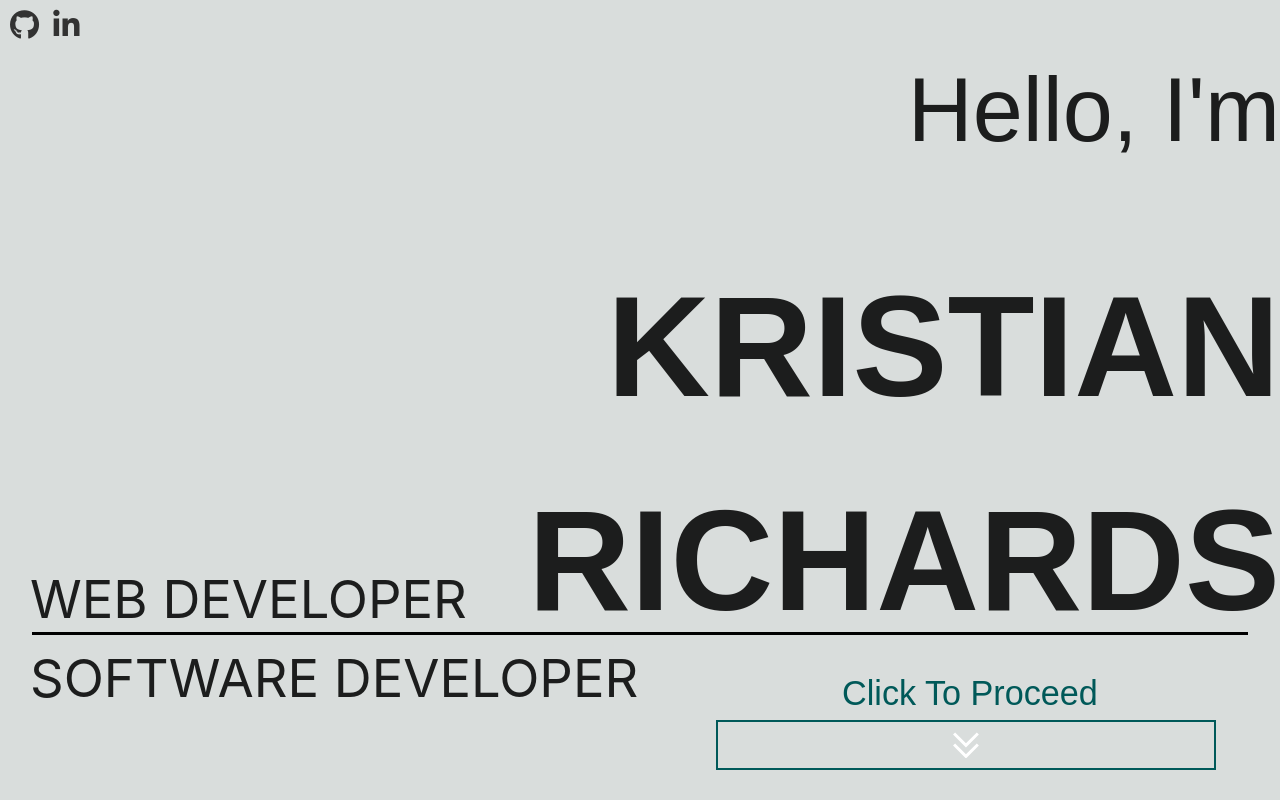
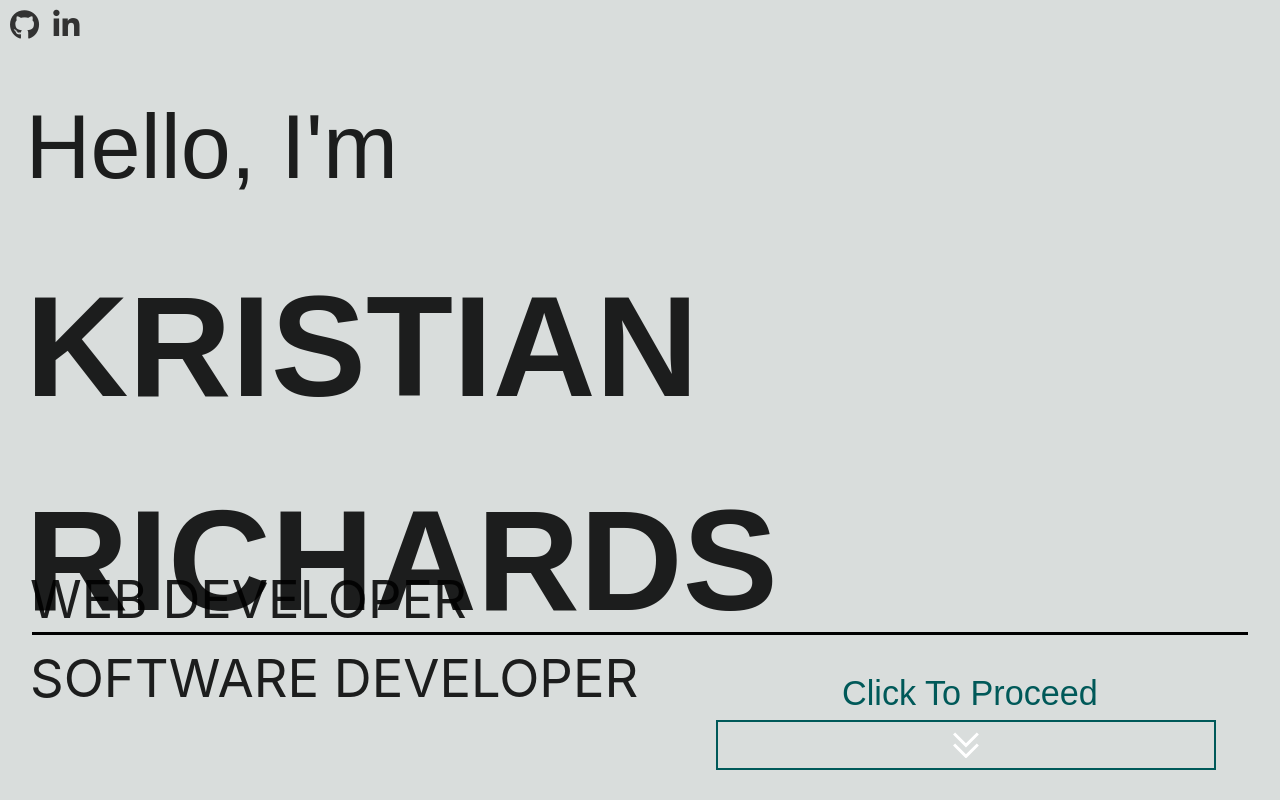
Before and after one commit to Kristian-480/Portfolio, a Flask app: page / in a window 1280 px wide. Run offline with Flask 3, Linux system fonts and the light colour scheme; some libraries are stand-ins or nearby versions; some web fonts are replaced.

Commit message:
large screen adjustments

```diff
--- a/static/style.css
+++ b/static/style.css
@@ -64,9 +64,9 @@ body{
 .full-page-text{
     /* position: absolute; */
     /* top:30%; */
-    right:10px;
+    margin-left:2%;
     font-family: 'Supreme', sans-serif;
-    text-align: right;
+    /* text-align: right; */
     font-weight: 700;
     font-size: 9.5em;
 }
@@ -131,9 +131,10 @@ body{
 }
 .full-page-text3{
     position: absolute;
-    right:0;
+    left:2%;
+    top:10%;
     font-family: 'Supreme', sans-serif;
-    text-align: right;
+    /* text-align: right; */
     font-weight: 400;
     font-size: 6em;
 }
@@ -222,6 +223,7 @@ body{
     font-family: 'Supreme', sans-serif;
     font-size: large;
 }
+
 .programmer-ill{
     position: absolute;
     /* display: inline; */
@@ -311,6 +313,7 @@ body{
     top: 15%;
     transform: scale(.5);
 }
+
 .projects-container{
     position: relative;
     display: flex;
@@ -522,6 +525,22 @@ input[type=text], select, textarea {
     left: -10%;
     bottom: 1%;
     transform: scale(.7);
+}
+.column:nth-child(2){
+    border: 1px solid #005959;
+    border-radius: 5px;
+}
+@media only screen and (min-width:1600px){ /*large screens and monitors*/
+    .welc.active>p,.welc.active>h2{
+        margin-left:200px;
+    }
+    .project-info>img{
+        left: 15%;
+    }
+    .column>img{
+        bottom: 25%;
+        transform: scale(.8);
+    }
 }
   /* Clear floats after the columns */
   .row:after {
```
